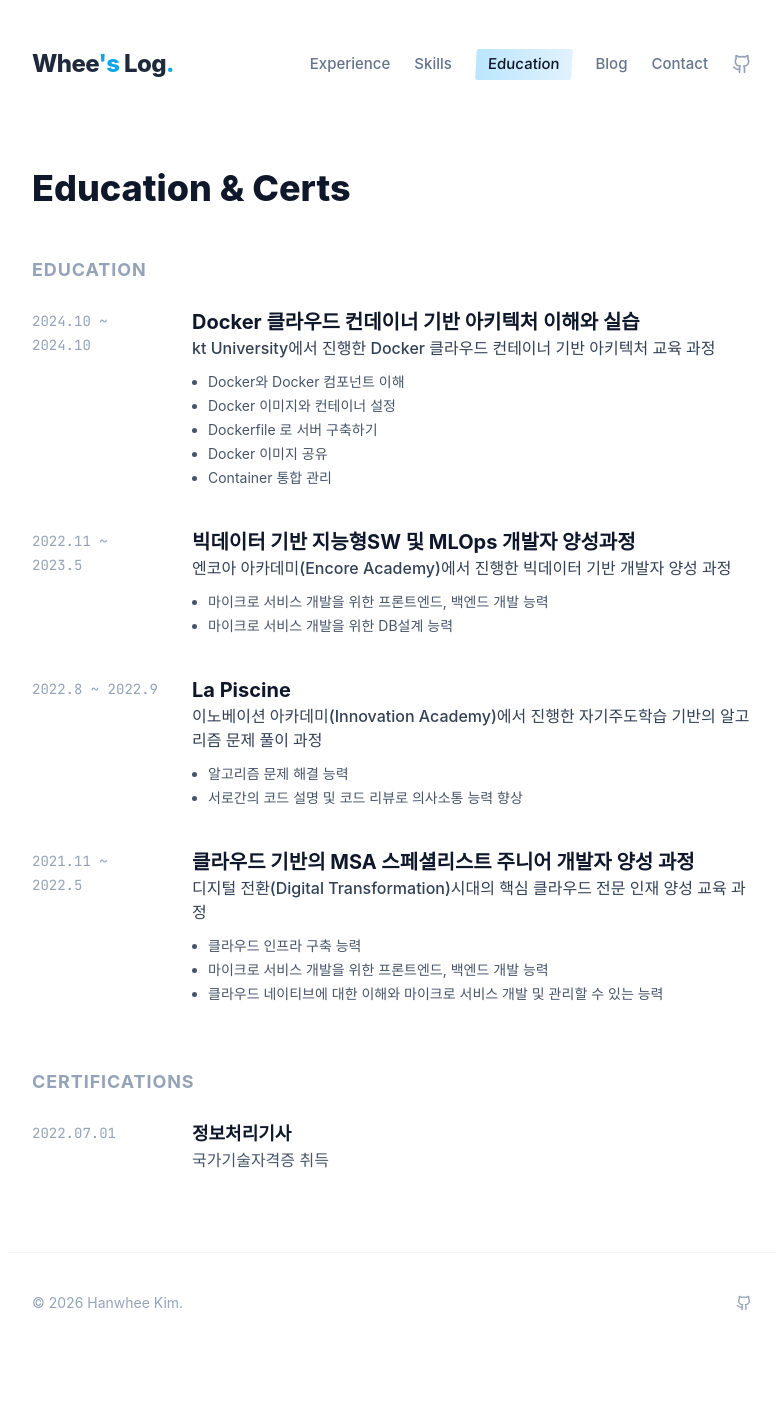
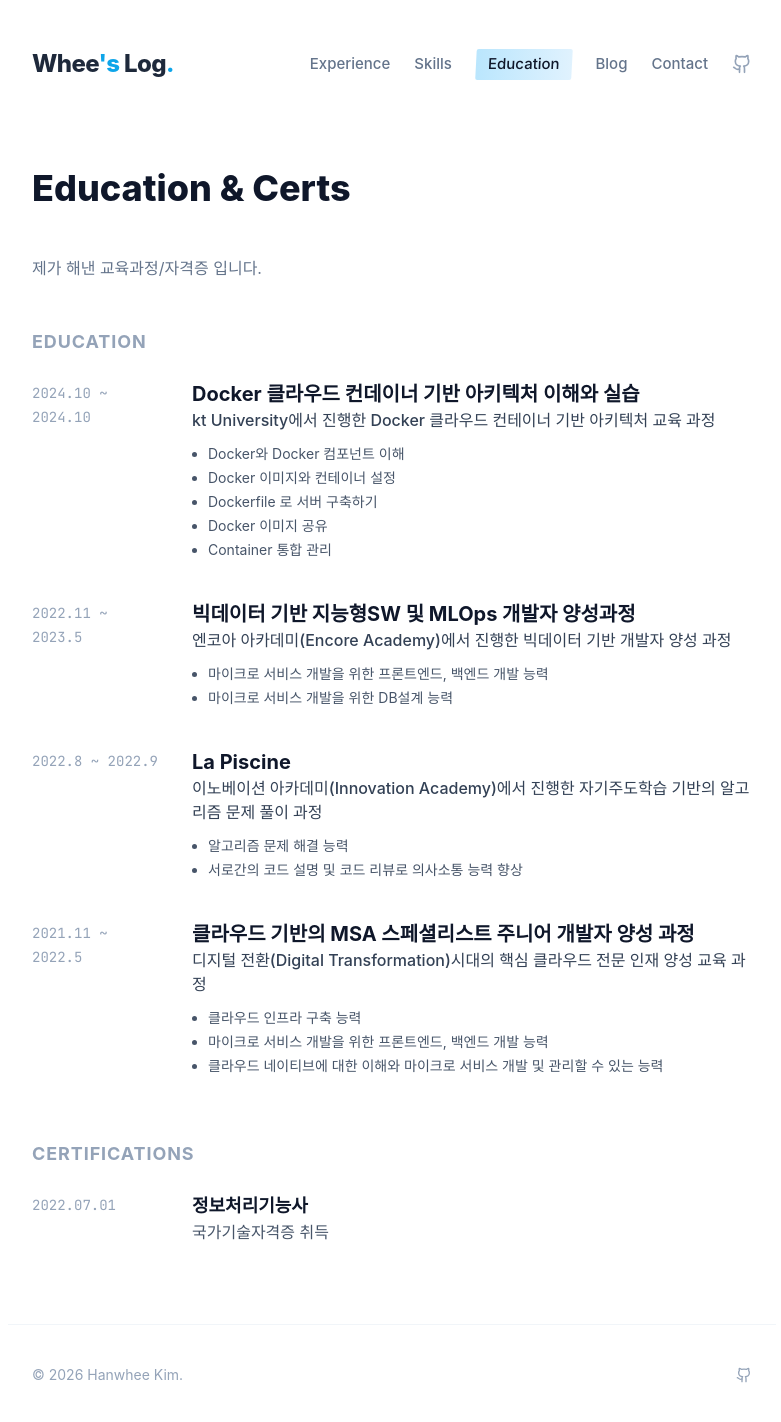
Before and after one commit to KimHanWhee/KimHanWhee.github.io, a React (Vite) app: page /#/education in a window 1280 px wide. Shown: the top 1422 px of the page, without its empty margins (248-1029 px from the left). Before the commit the page ends 1353 px from the top, so only its background shows below. Built offline with nearby package versions, Linux system fonts and the light colour scheme; a web font is replaced by a local one.

Commit message:
오타 수정

```diff
--- a/constants.tsx
+++ b/constants.tsx
@@ -140,7 +140,7 @@ export const EDUCATION: EducationItem[] = [
     category: 'Education'
   },
   {
-    institution: '정보처리기사',
+    institution: '정보처리기능사',
     degree: '한국산업인력공단',
     period: '2022.07.01',
     details: ['국가기술자격증 취득'],
--- a/pages/Blog.tsx
+++ b/pages/Blog.tsx
@@ -8,7 +8,7 @@ const Blog: React.FC = () => {
   return (
     <div className="pt-4 md:pt-10 animate-fade-in-up">
       <h1 className="text-3xl md:text-4xl font-extrabold text-slate-900 mb-2">
-        Writing
+        Blog <span className="text-sky-400">.</span>
       </h1>
       <p className="text-slate-500 mb-12">
         생각을 정리하고 배운 것을 공유합니다.
--- a/pages/Contact.tsx
+++ b/pages/Contact.tsx
@@ -14,7 +14,7 @@ const Contact: React.FC = () => {
   return (
     <div className="pt-4 md:pt-10 animate-fade-in-up">
       <h1 className="text-3xl md:text-4xl font-extrabold text-slate-900 mb-8">
-        Contact
+        Contact <span className="text-sky-400">.</span>
       </h1>
 
       <div className="prose prose-lg prose-slate text-slate-600 leading-relaxed mb-12">
--- a/pages/Education.tsx
+++ b/pages/Education.tsx
@@ -11,6 +11,9 @@ const Education: React.FC = () => {
       <h1 className="text-3xl md:text-4xl font-extrabold text-slate-900 mb-12">
         Education & Certs
       </h1>
+      <p className="text-slate-500 mb-12">
+        제가 해낸 교육과정/자격증 입니다.
+      </p>
 
       {/* Education Section */}
       <section className="mb-16">
--- a/pages/Skills.tsx
+++ b/pages/Skills.tsx
@@ -5,7 +5,7 @@ const Skills: React.FC = () => {
   return (
     <div className="pt-4 md:pt-10 animate-fade-in-up">
       <h1 className="text-3xl md:text-4xl font-extrabold text-slate-900 mb-2">
-        Skills
+        Skills <span className="text-sky-400">.</span>
       </h1>
       <p className="text-slate-500 mb-12">
         지금까지 사용해본 기술들입니다.
```
